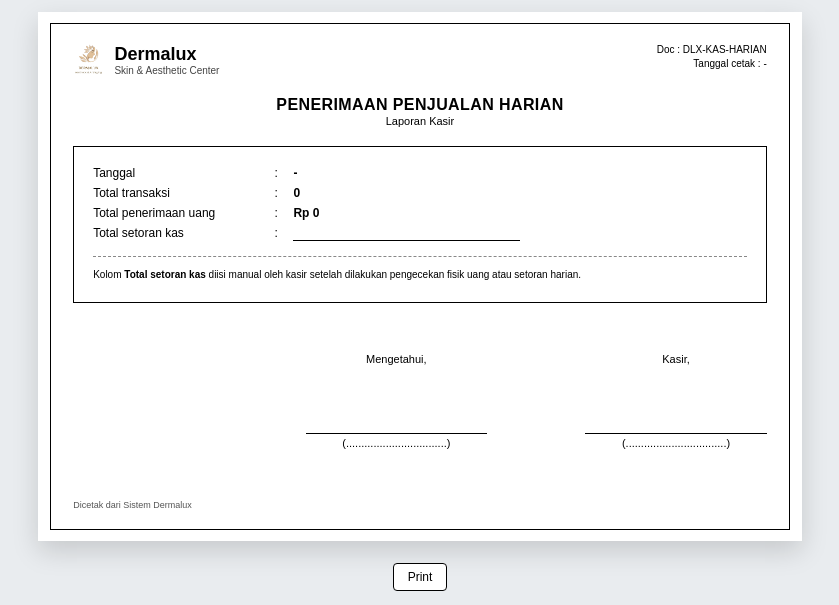
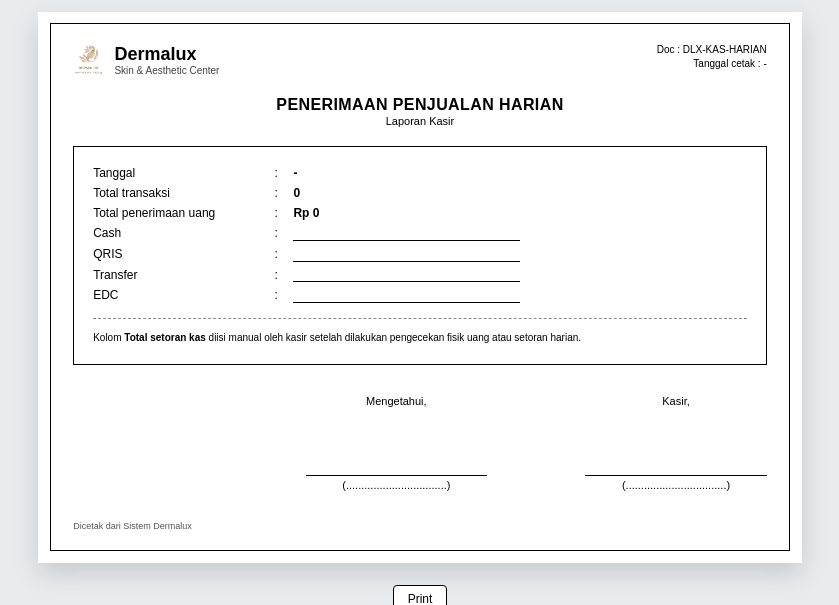
Before and after one commit to felimpascal/dermalux, a Flask app: template app/templates/diagnosa_pasien/print_daily.html in a window 1280 px wide. Shown: the top 605 px of the page, without its empty margins (220-1059 px from the left). Run offline with Flask 3, Linux system fonts and the light colour scheme; the template is opened without the code that fills it, so the values that code supplies are empty.

Commit message:
update daily setoran

```diff
--- a/app/templates/diagnosa_pasien/print_daily.html
+++ b/app/templates/diagnosa_pasien/print_daily.html
@@ -300,11 +300,30 @@ body{
                             Rp {{ "{:,.0f}".format(data.total_penerimaan_uang or 0) }}
                         </div>
 
-                        <div>Total setoran kas</div>
+                        <div>Cash</div>
                         <div>:</div>
                         <div>
                             <span class="setoran-line"></span>
                         </div>
+
+                        <div>QRIS</div>
+                        <div>:</div>
+                        <div>
+                            <span class="setoran-line"></span>
+                        </div>
+
+                        <div>Transfer</div>
+                        <div>:</div>
+                        <div>
+                            <span class="setoran-line"></span>
+                        </div>
+
+                        <div>EDC</div>
+                        <div>:</div>
+                        <div>
+                            <span class="setoran-line"></span>
+                        </div>
+
                     </div>
 
                     <div class="note">
```
